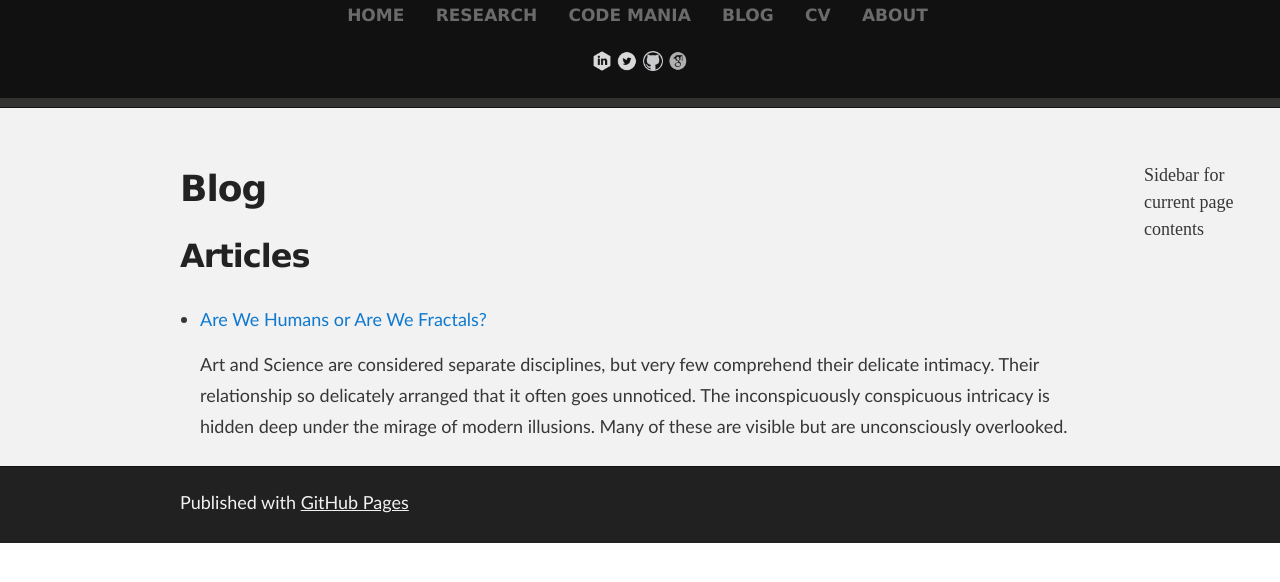
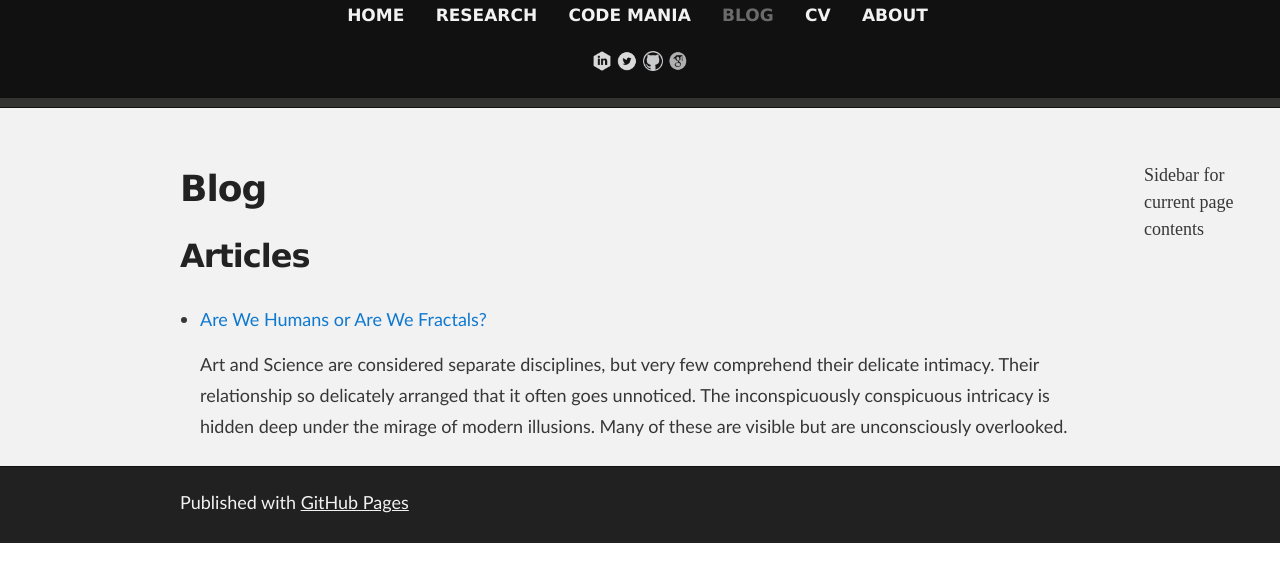
Before and after one commit to dushyant-fire/dushyant-fire.github.io, a Jekyll site: the page built from blog.md, in a window 1280 px wide. Shown: the top 582 px of the page. Built offline with Jekyll 4.4.1, drawn with Linux system fonts in a browser that asks for light colours.

Commit message:
attempt to reconfigure nav headings and sidebar

```diff
--- a/_includes/navigation.html
+++ b/_includes/navigation.html
@@ -11,8 +11,9 @@
             {% endif %}
 
             {% assign url_strings = page.url | split: "/" %}
+            <!-- {{ url_strings[1] }} -->
 
-            <li><a href="{{ domain }}{{ item.url }}" {% if item.url contains 'http' %}target="_blank"{% endif %} {% if url_strings[1]=="research" or url_strings[1] == "blog" or page.url == item.url%}class="current"
+            <li><a href="{{ domain }}{{ item.url }}" {% if item.url contains 'http' %}target="_blank"{% endif %} {% if url_strings[1]== item.title or page.url == item.url%}class="current"
               {% endif %}>{{ item.title }}</a></li>
           {% endfor %}
         </ul>
```
